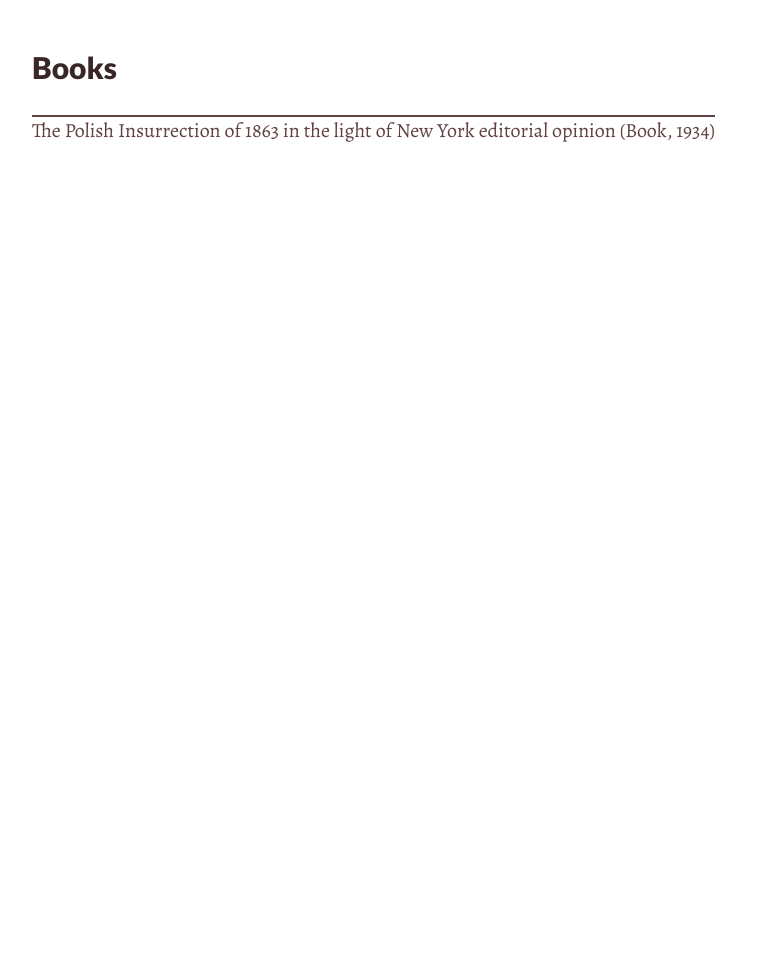
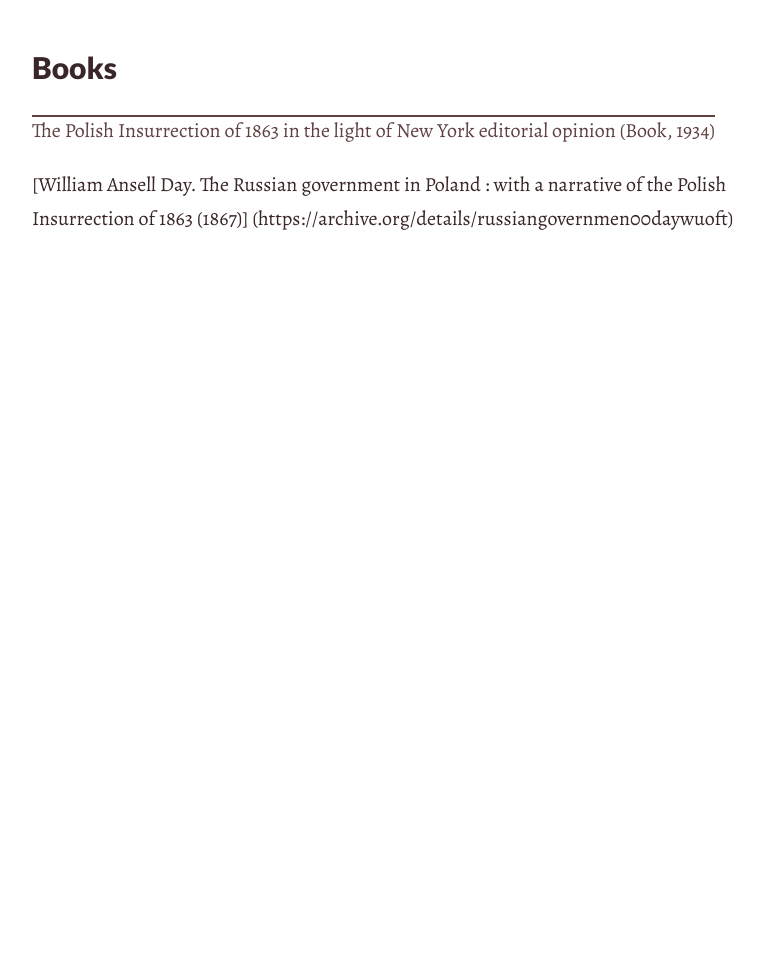
Before and after one commit to LemuelCushing/PolishUprisingSeminar, a Jekyll site: the page built from _sections/Books.md, in a window 1280 px wide. Shown: the whole page, without its empty margins (208-972 px from the left). Built offline with Jekyll 4.4.1, drawn with Linux system fonts in a browser that asks for light colours.

Commit message:
Add books and links

```diff
--- a/_sections/Books.md
+++ b/_sections/Books.md
@@ -6,3 +6,5 @@ title: Books
 ## Books
 
 [The Polish Insurrection of 1863 in the light of New York editorial opinion (Book, 1934)](http://www.worldcat.org/title/polish-insurrection-of-1863-in-the-light-of-new-york-editorial-opinion/oclc/252487239?referer=di&ht=edition)
+
+[William Ansell Day. The Russian government in Poland : with a narrative of the Polish Insurrection of 1863 (1867)] (https://archive.org/details/russiangovernmen00daywuoft)
```
Also changed, not shown: _sections/PrimarySources.md (+2 -0 lines), _sections/ToSort.md (+2 -0 lines).
